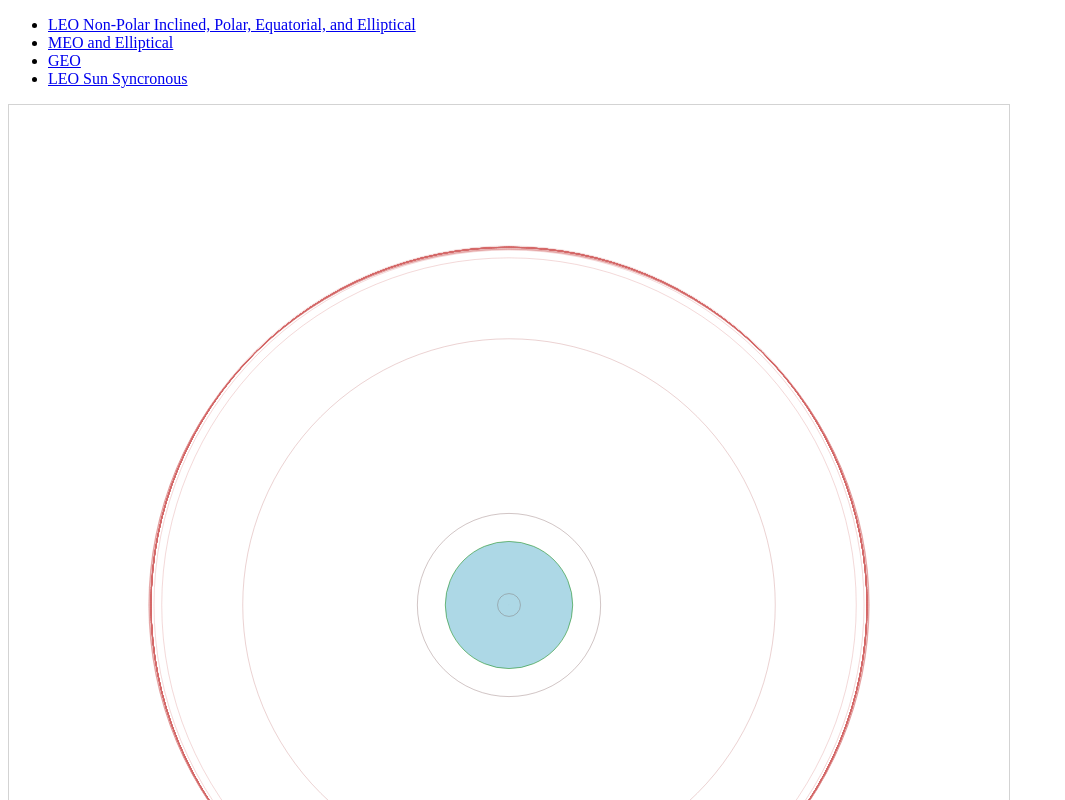
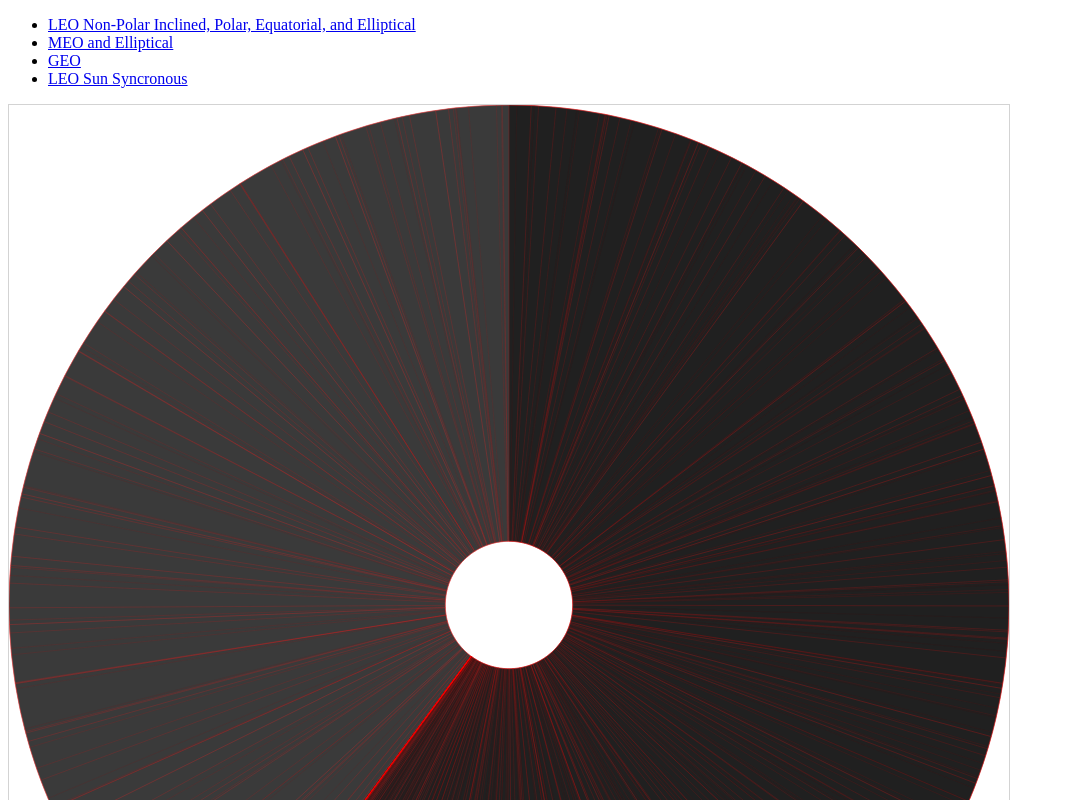
Before and after one commit to Ianssmith/Satellite_Map, a plain HTML site: page index.html in a window 1280 px wide. Shown: the top 800 px of the page, without its empty margins (0-1065 px from the left). Drawn offline with Linux system fonts and the light colour scheme.

Commit message:
data bound to arc path prelim

```diff
--- a/arc.js
+++ b/arc.js
@@ -2,46 +2,54 @@ var width = 1000;
 var height = 1000;
 var margin = 50;
 var fullangle = 2*Math.PI;
-var earthradE = 6371/100
+var earthradE = 6371/100;
 colors = d3.scale.category20();
 
 
 data = d3.csv("GEO.csv", function(data) {viz(data);})
 
- function viz(incomingData){
-var radScale = d3.scale.linear().domain([minperigee, maxapogee]).range([minperigee/100, maxapogee/100]);
-var maxapogee = d3.max(incomingData, function(el) {return el.apogee_km;});
-var minperigee = d3.min(incomingData, function(el) {return el.perigee_km;});
+function viz(incomingData){
 
-   var svg = d3.select("body").append("svg")
-               .attr("class", "pie")
-               .attr("height", height)
-               .attr("width", width);
+var pie = d3.layout.pie(incomingData)
+		.value(function (d) { return d.radians; })
+	//	.outerRadius(function(d) {return d.radii;})
+
+	var maxapogee = d3.max(incomingData, function(el) {return el.apogee_km;});
+	var minperigee = d3.min(incomingData, function(el) {return el.perigee_km;});
+	var radScale = d3.scale.linear().domain([minperigee, maxapogee]).range([minperigee/100, maxapogee/100]);
 
 
-function render(earthRad, satlong){
-  if(!satlong) satlong = fullangle;
+var arc = d3.svg.arc()
+	.innerRadius(earthradE)
+	.outerRadius(500);	//function(d,i) {return d.incomingData.radii;});
 
-var arc = d3.svg.arc().outerRadius(function(d) {return radScale(d.radii);})
-    .innerRadius(earthRad);
+	var svg = d3.selectAll("svg")
+		//.append("g")
+		.attr("height", height)
+		.attr("width", width)
 
-svg.select("g").remove();
+		var arcs = svg.selectAll("g.arc")
+			.data(pie(incomingData))
+			.enter()
+			.append("g")
+			//.attr('stroke', 'black')
+			.attr("class", "arc")
+			.attr("transform", "translate( 500,500)");
 
-svg.append("g")
-  .attr("transform", "translate(500,500)")
-  .selectAll("path.arc")
-    .data(incomingData)
-  .enter()
-    .append("path")
-      .attr("class", "arc")
-.attr("fill", function(d, i){return colors(i);})
-                .attr("d", function(d, i){
-                    return arc(d, i);
-                });
+		arcs.append("path")
+			.attr("stroke", "red")
+			.attr("fill", "black")
+			.style("stroke-width", 0.5)
+			.style("opacity", .25)
+			.attr("d", arc)
+
+		.transition().duration(3000)
+    .attrTween("d", function (d) {
+        var start = {startAngle: 0, endAngle: 0};
+        var interpolate = d3.interpolate(start, d);
+        return function (t) {
+            return arc(interpolate(t));
+        };
+});
 
 }
-
-render(earthradE, function(d) {return d.radians});
-
-
-}
--- a/index.html
+++ b/index.html
@@ -1,7 +1,7 @@
 <!doctype html>
 <html>
 <head>
-  <meta charset="utf-8" />
+<meta charset="utf-8" />
 <script src="d3.v3.js" type="text/JavaScript"></script>
 <link href="satellites.css" type="text/css" rel="stylesheet"/>
 </head>
@@ -11,10 +11,10 @@
 </style>
 <body>
 <ul>
-    <li><a href="#">LEO Non-Polar Inclined, Polar, Equatorial, and Elliptical</a></li>
-    <li><a href="#">MEO and Elliptical</a></li>
-    <li><a href="#">GEO</a></li>
-    <li><a href="#">LEO Sun Syncronous</a></li>
+<li><a href="#">LEO Non-Polar Inclined, Polar, Equatorial, and Elliptical</a></li>
+<li><a href="#">MEO and Elliptical</a></li>
+<li><a href="#">GEO</a></li>
+<li><a href="#">LEO Sun Syncronous</a></li>
 </ul>
 <div id="vizcontainer">
 <svg style="width:1000px;height:1000px;border:1px lightgray solid;" />
@@ -22,7 +22,7 @@
 <div id="controls"/>
 </body>
 <footer>
-<script src="GEO.js" type="text/JavaScript"></script>
+<script src="arc.js" type="text/JavaScript"></script>
 
 </footer>
 </html>
```
Also changed, not shown: 1 other file.
